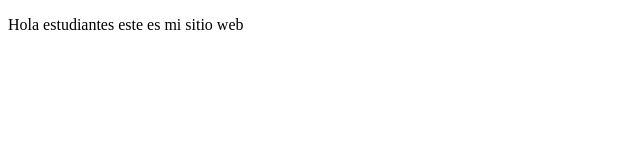
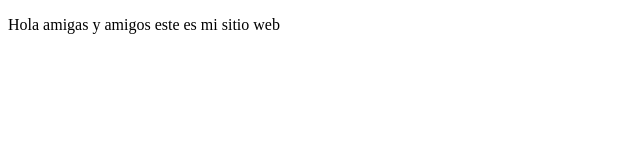
Before and after one commit to JoseDev973/proyectoDemo, a plain HTML site: page index.html in a window 1280 px wide. Shown: the full height of the page, 0-640 px from the left. Drawn offline with Linux system fonts and the light colour scheme.

Commit message:
Bla bla bla

```diff
--- a/index.html
+++ b/index.html
@@ -7,6 +7,6 @@
     <title>Hola Mundo</title>
 </head>
 <body>
-    <p>Hola estudiantes este es mi sitio web</p>
+    <p>Hola amigas y amigos este es mi sitio web</p>
 </body>
 </html>
```
